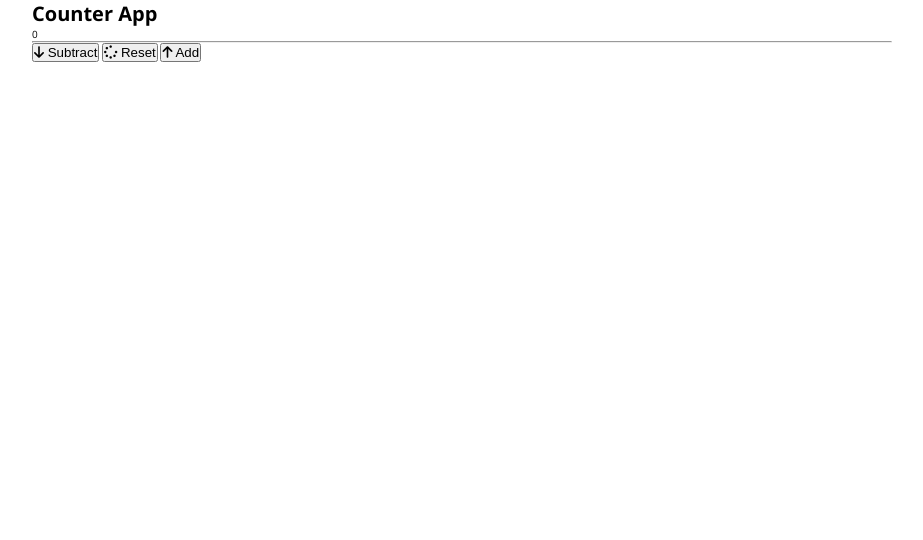
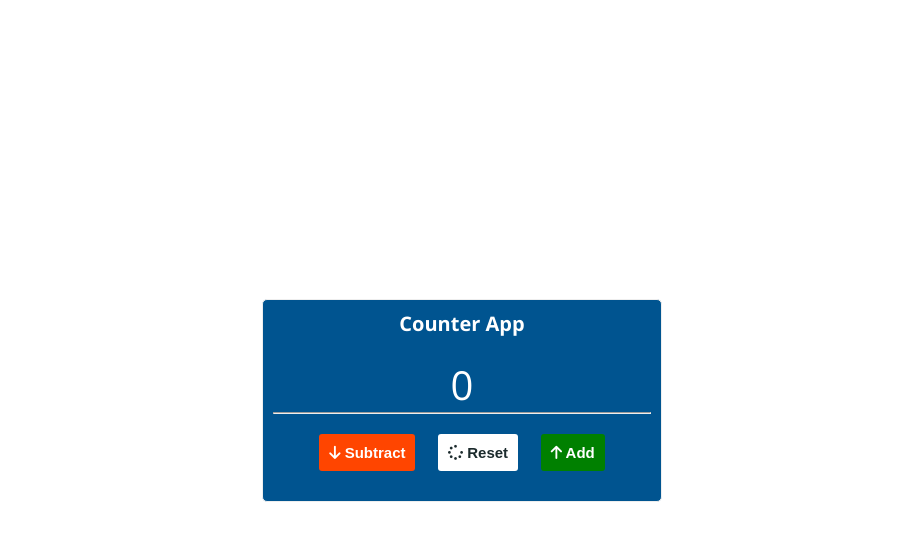
Before and after one commit to paulobrun0/CounterApp, a plain HTML site: page index.html in a window 1280 px wide. Shown: the whole page, without its empty margins (178-1101 px from the left). Drawn offline with nearby package versions, Linux system fonts and the light colour scheme.

Commit message:
styles css done

```diff
--- a/index.html
+++ b/index.html
@@ -12,7 +12,7 @@
   </head>
   <body>
     <div class="container">
-      <div class="count-div">
+      <div class="counter-div">
         <h1>Counter App</h1>
         <span class="count">0</span>
         <hr />
--- a/src/css/styles.css
+++ b/src/css/styles.css
@@ -38,4 +38,49 @@ img {
   max-width: 900px;
   margin: 0 auto;
   padding: 0 20px;
+  display: flex;
+  justify-content: center;
+  align-items: center;
+  height: 100vh;
 }
+
+.counter-div {
+  width: 40rem;
+  border: 1px solid var(--grey);
+  padding: 1rem;
+  background-color: var(--light-blue);
+  color: var(--white);
+  text-align: center;
+  border-radius: 5px;
+}
+
+.counter-div > * {
+  margin-bottom: 2rem;
+}
+
+.count {
+  font-size: 4rem;
+}
+
+.buttons button {
+  padding: 1rem;
+  margin: 0 1rem;
+  font-size: 1.5rem;
+  color: var(--white);
+  font-weight: 700;
+  border: none;
+  outline: none;
+  border-radius: 3px;
+  cursor: pointer;
+}
+
+button.subtract {
+  background-color: orangered;
+}
+button.reset {
+  background-color: var(--white);
+  color: var(--black);
+}
+button.add {
+  background-color: green;
+}
```
